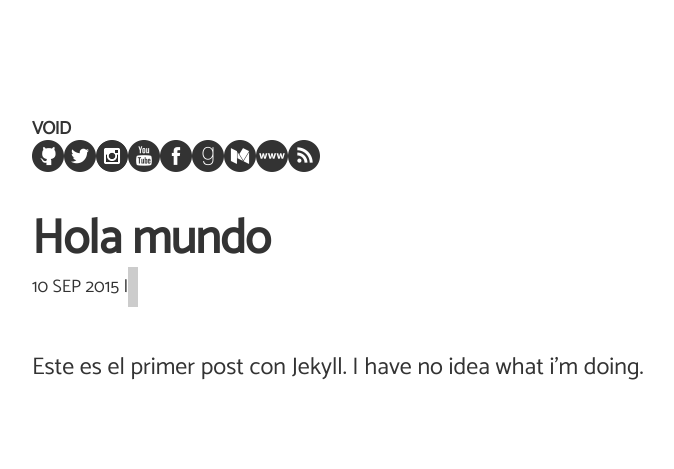
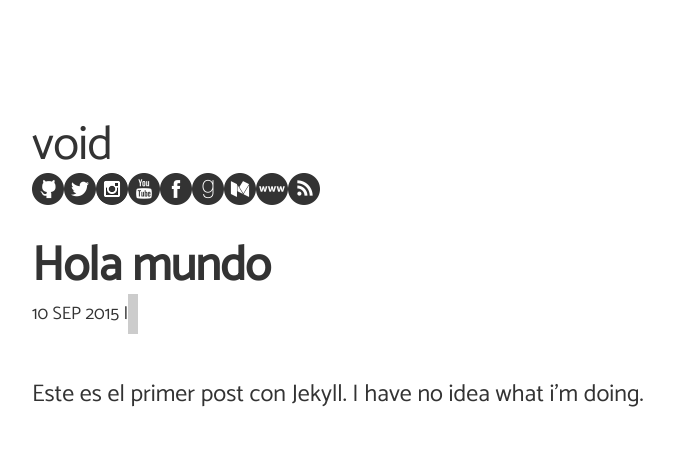
Before and after one commit to angelsimon/angelsimon.github.io, a Jekyll site: the page built from _posts/2015-09-10-hola-mundo.md, in a window 1280 px wide. Shown: the top 469 px of the page, without its empty margins (32-706 px from the left). Built offline with Jekyll 4.4.1, drawn with Linux system fonts in a browser that asks for light colours; nearby versions of some CDN libraries; comment, search, counter and statistics services are not loaded; grey boxes are pictures that could not be loaded.

Commit message:
Update post.html

```diff
--- a/_layouts/post.html
+++ b/_layouts/post.html
@@ -12,7 +12,7 @@ comments: true
 }(document, 'script', 'facebook-jssdk'));</script>
 
 <header class="masthead">
-  <h1 class="masthead-title--small">
+  <h1 class="masthead-title">
     <a href="{{ site.baseurl }}/">{{ site.name }}</a>
   <div style="display: flex;">
     <a href="http://www.github.com/angelsimon/" target="_blank"><img src="{{ site.baseurl }}/public/social/github.png" /></a>
```
